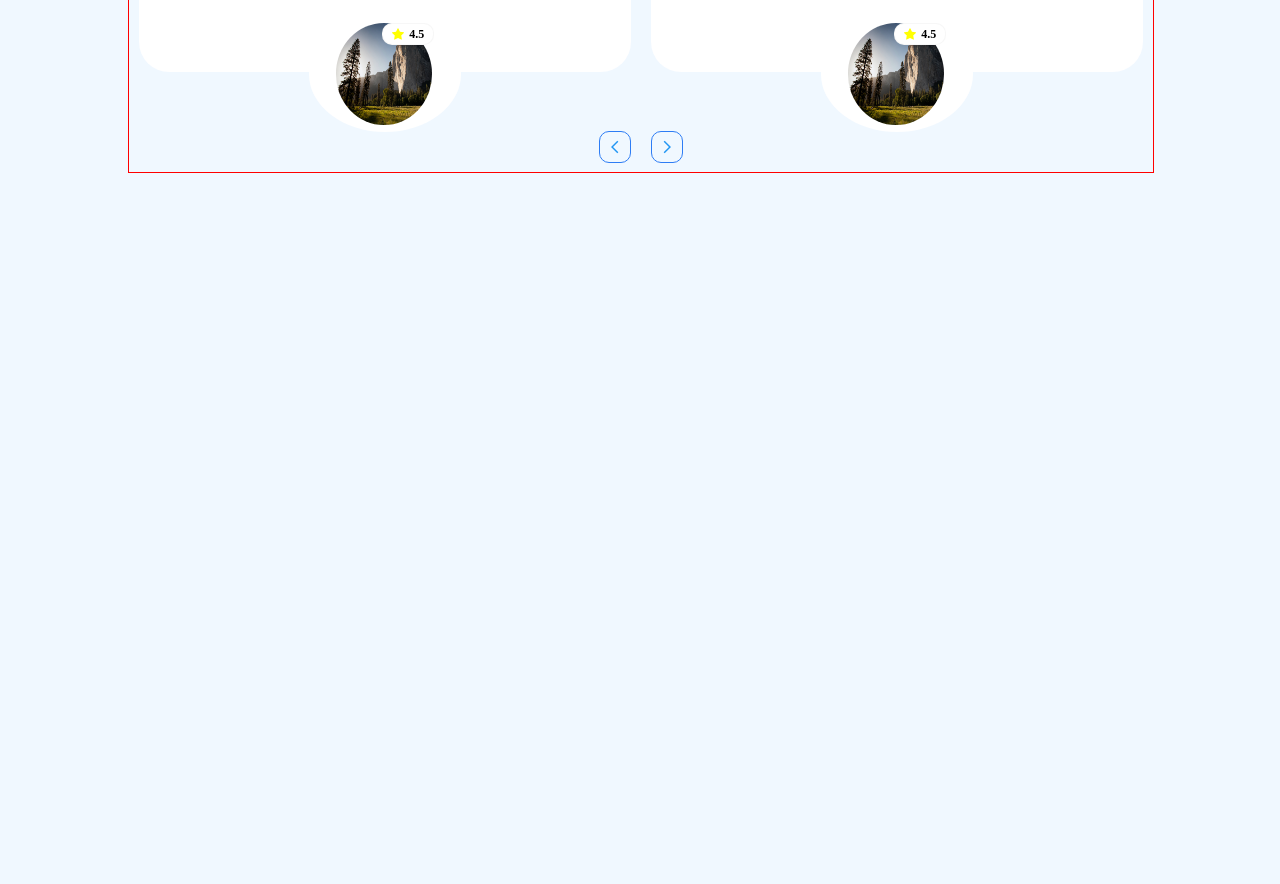
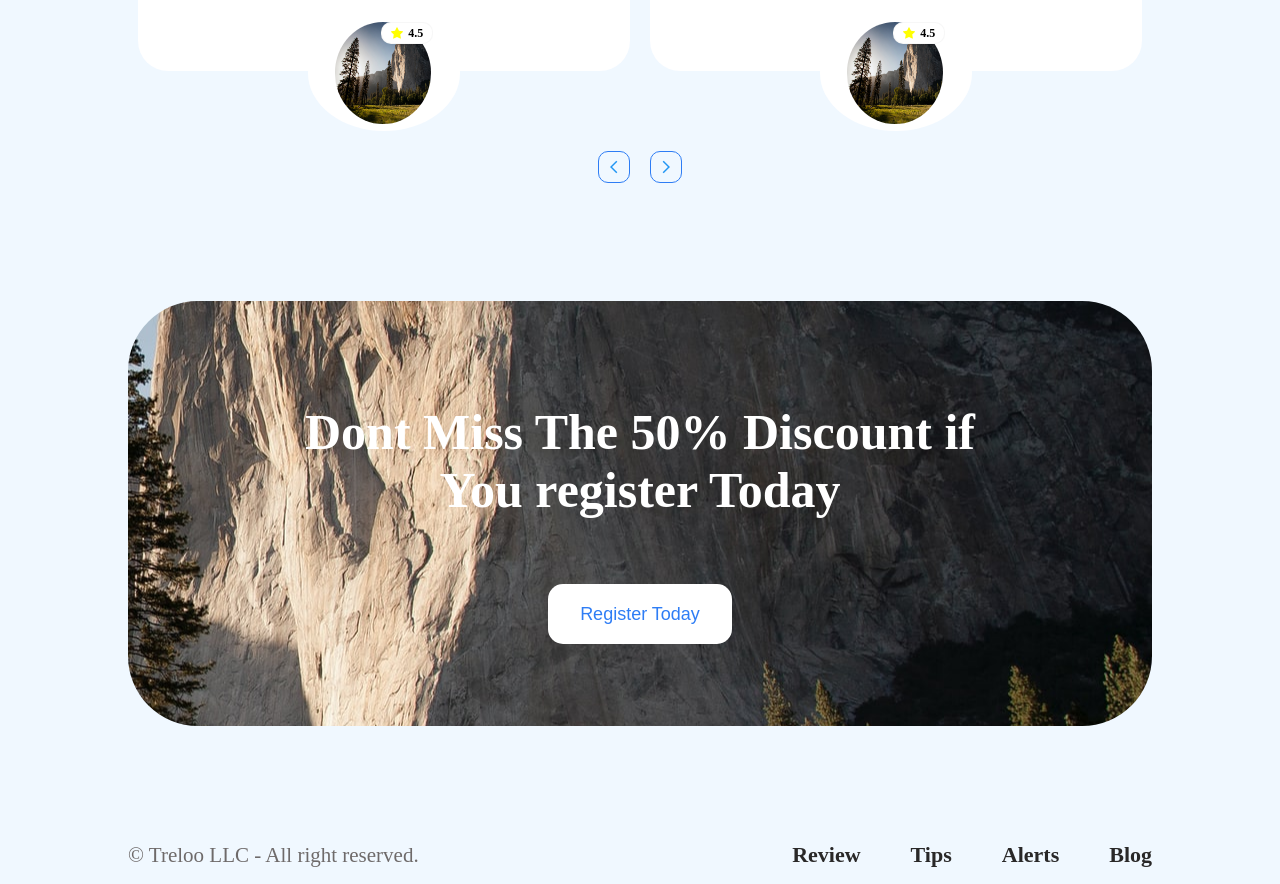
Before and after one commit to kemo12/Career-Develpoment, a React (Create React App) app: page / in a window 1280 px wide. Shown: the part 3720-4604 px from the top of the page. Before the commit the page ends 4093 px from the top, so only its background shows below. Built offline with nearby package versions, Linux system fonts and the light colour scheme.

Commit message:
all site done with 13 hours

```diff
--- /dev/null
+++ b/src/components/Footer/Footer.css
@@ -0,0 +1,28 @@
+.Footer {
+  margin-top: 100px;
+  display: flex;
+  justify-content: space-between;
+  align-items: center;
+}
+.footerLeft {
+  display: flex;
+  align-items: center;
+  font-size: 21px;
+  color: rgb(110, 106, 106);
+}
+.footerRight ul {
+  display: flex;
+  list-style: none;
+  justify-content: space-between;
+  align-items: center;
+  width: 25%;
+}
+.footerRight li {
+  font-size: 22px;
+  font-weight: bold;
+  margin: 0px 0px 0px 50px;
+  color: rgb(41, 40, 40);
+}
+.footerRight li:hover {
+  color: rgb(116, 111, 111);
+}
--- /dev/null
+++ b/src/components/Footer/index.jsx
@@ -0,0 +1,20 @@
+import './Footer.css';
+const Footer = () => {
+  return (
+    <div className="Footer generalContainer">
+      <div className="footerLeft">
+        <span>&copy; Treloo LLC - All right reserved.</span>
+      </div>
+      <div className="footerRight">
+        <ul>
+          <li>Review</li>
+          <li>Tips</li>
+          <li>Alerts</li>
+          <li>Blog</li>
+        </ul>
+      </div>
+    </div>
+  );
+};
+
+export default Footer;
--- a/src/components/Opinions/Opinions.css
+++ b/src/components/Opinions/Opinions.css
@@ -1,10 +1,8 @@
 .opinionsContainer {
-  border: 1px solid red;
   margin-top: 275px;
   display: flex;
   flex-direction: column;
   height: 450px;
-  margin-bottom: 200px;
 }
 .opinionsCard {
   width: 100%;
@@ -19,7 +17,7 @@
   justify-content: space-around;
   align-self: center;
   align-items: center;
-  margin-top: 50px;
+  margin-top: 80px;
 }
 .controlIcon {
   display: flex;
--- /dev/null
+++ b/src/components/Register/Register.css
@@ -0,0 +1,35 @@
+.registerContainer {
+  margin-top: 130px;
+  height: 425px;
+  border-radius: 70px;
+  display: flex;
+  flex-direction: column;
+  align-items: center;
+  justify-content: space-between;
+  background-image: url('./../../assetes/images/hero.jpg');
+  background-position: right center;
+  background-repeat: no-repeat;
+}
+
+.registerContainer h3 {
+  padding-top: 5%;
+  width: 70%;
+  text-align: center;
+  font-size: 50px;
+  color: #fff;
+  height: 20%;
+}
+.registerContainer button {
+  margin-bottom: 8%;
+  background-color: #fff;
+  width: 18%;
+  height: 60px;
+  border: none;
+  border-radius: 15px;
+  color: rgb(46, 125, 245);
+  font-size: 18px;
+}
+.registerContainer button:hover {
+  background-color: rgb(46, 125, 245);
+  color: #fff;
+}
--- /dev/null
+++ b/src/components/Register/index.jsx
@@ -0,0 +1,11 @@
+import './Register.css';
+const Register = () => {
+  return (
+    <div className="registerContainer generalContainer">
+      <h3>Dont Miss The 50% Discount if You register Today</h3>
+      <button>Register Today</button>
+    </div>
+  );
+};
+
+export default Register;
--- a/src/pages/Home/index.jsx
+++ b/src/pages/Home/index.jsx
@@ -1,8 +1,10 @@
 import Destination from '../../components/Destination';
+import Footer from '../../components/Footer';
 import Hero from '../../components/HeroSection';
 import Navbar from '../../components/Navbar';
 import Offers from '../../components/Offers';
 import Opinions from '../../components/Opinions';
+import Register from '../../components/Register';
 import Reservation from '../../components/Reservation';
 import Travel from '../../components/Travel';
 
@@ -16,6 +18,8 @@ const Home = () => {
       <Travel />
       <Destination />
       <Opinions />
+      <Register />
+      <Footer />
     </div>
   );
 };
```
